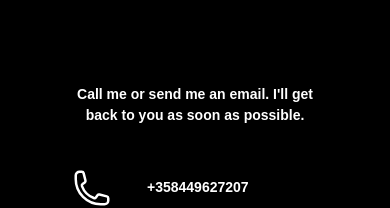
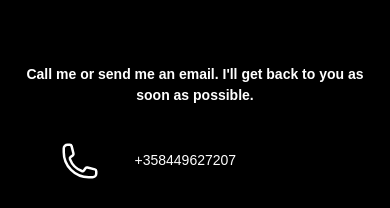
Before and after one commit to Eyesore123/portfolio2, a React (Vite) app: page /contact in a window 390 px wide. Shown: the part 178-386 px from the top of the page. Built offline with nearby package versions, Linux system fonts and the light colour scheme.

Commit message:
add style fixes

```diff
--- a/src/components/BackToTopButton.jsx
+++ b/src/components/BackToTopButton.jsx
@@ -29,7 +29,7 @@ export default function BackToTopButton() {
       onMouseEnter={() => setHovered(true)}
       onMouseLeave={() => setHovered(false)}
       className={`
-        fixed btn-primary bottom-4 md:bottom-6 right-4 md:right-6 !z-40 flex items-center
+        fixed btn-primary bottom-4 md:bottom-6 right-3 md:right-6 !z-40 flex items-center
         !bg-[#e900ff] !text-white !rounded-md !shadow-lg
         ${hovered ? '!px-3 md:!px-4 !justify-start' : '!px-0 md:!px-0 !justify-center'} !py-2 md:!py-3
         ${hovered ? 'w-[170px] md:w-[200px]' : 'w-[50px] md:w-[70px]'} overflow-hidden
--- a/src/components/ContactForm.jsx
+++ b/src/components/ContactForm.jsx
@@ -69,7 +69,7 @@ export default function ContactForm() {
   };
 
   return (
-    <div>
+    <div className="md:!pt-12 !pb-22 !pl-6 !pr-6 gap-10 justify-center items-center">
       <h2 className="gradienttext flex flex-row justify-center items-center text-center font-bold !mt-20">
         {t('contact.header2')}
       </h2>
--- a/src/pages/Contact.jsx
+++ b/src/pages/Contact.jsx
@@ -10,14 +10,14 @@ export default function Contact() {
 
   return (
     <>
-    <section className='flex flex-row justify-center items-center h-auto !mb-30 !-mt-2 md:!-mt-10'>
-        <div className='fronttext1 md:!pt-12 !pb-22 !pl-6 !pr-6 min-w-[70%] lg:max-w-[70%] flex flex-col gap-10 justify-center items-center'>
-            <h2 className='gradienttext flex flex-row justify-center items-center text-center font-bold'>{t("contact.header1")}</h2>
-            <div className='!pt-12 !pb-22 !pl-6 !pr-6 w-[100%] flex flex-col justify-center items-center gap-12 md:gap-20'>
-              <div className='flex flex-row justify-center items-center text-center font-bold w-full max-w-200'>{t("contact.p1")}</div>
-              <div className='flex flex-row justify-center items-center text-center font-bold w-full max-w-200'>
+    <div className='flex flex-row justify-center items-center !mb-0 !-mt-2 md:!-mt-10 w-full'>
+        <div className='md:!pt-12 !pb-22 md:!pl-0 md:!pr-0 flex flex-col gap-10 justify-center items-center'>
+            <h2 className='gradienttext flex flex-row justify-center items-center text-center font-bold w-full'>{t("contact.header1")}</h2>
+            <div className='!pt-12 !pb-22 flex flex-col justify-center items-center gap-10 md:gap-20 w-full'>
+              <div className='flex flex-row justify-center items-center text-center font-bold w-full !pr-4 !pl-4'>{t("contact.p1")}</div>
+
               {/* Icons and contact info */}
-              <div className='flex flex-col gap-10 md:gap-20'>
+              <div className='flex flex-col gap-10 '>
 
                 <div className='flex flex-row justify-start items-center gap-10 md:gap-20 lg:!ml-10'>
                 <img src='/Phone.svg' className='phoneicon' style={{width: '40px', height: '40px', filter: 'invert(1)'}} alt="Phone Icon" />+358449627207
@@ -27,12 +27,12 @@ export default function Contact() {
                 </div>
               <ContactForm/>
               </div>
-              </div>
+
 
           </div>
         </div>
         <BackToTopButton/>
-    </section>
+    </div>
     </>
   )
 }
```
